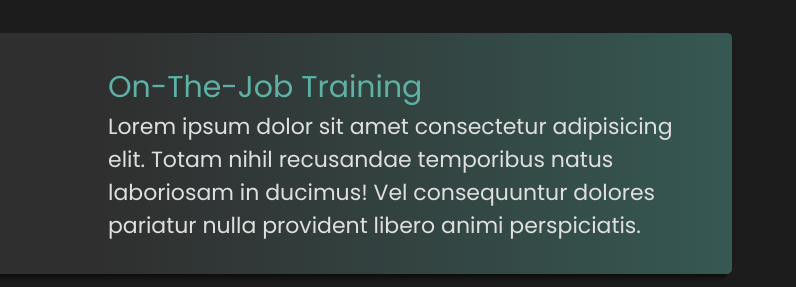
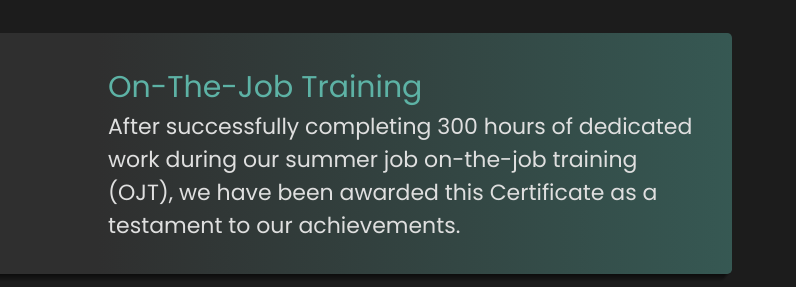
Before and after one commit to XtianCLM/Portfolio, a plain HTML site: page About.html in a window 1280 px wide. Shown: the part 1841-2128 px from the top of the page, 484-1280 px from the left. Drawn offline with nearby package versions, Linux system fonts and the light colour scheme.

Commit message:
Update Web

```diff
--- a/About.html
+++ b/About.html
@@ -219,11 +219,11 @@
                     <div class="Cert-Content">
                         <div class="Cert1" data-visible="false">
                             <h3 class="fs-tertiary-heading fw-semi-bold text-clr-primary-accent-400">Community Program</h3>
-                            <p>Lorem ipsum dolor sit amet consectetur adipisicing elit. Totam nihil recusandae  pariatur nulla provident libero animi perspiciatis.</p>
+                            <p>This Certificate is presented to students who engage in community service prior to their college graduation. This acknowledgment highlights the significance of contributing to the community.</p>
                         </div>
                         <div class="Cert2" data-visible="true">
                             <h3 class="fs-tertiary-heading fw-semi-bold text-clr-primary-accent-400">On-The-Job Training</h3>
-                            <p>Lorem ipsum dolor sit amet consectetur adipisicing elit. Totam nihil recusandae temporibus natus laboriosam in ducimus! Vel consequuntur dolores pariatur nulla provident libero animi perspiciatis.</p>
+                            <p>After successfully completing 300 hours of dedicated work during our summer job on-the-job training (OJT), we have been awarded this Certificate as a testament to our achievements.</p>
                         </div>
                     </div>
 
```
